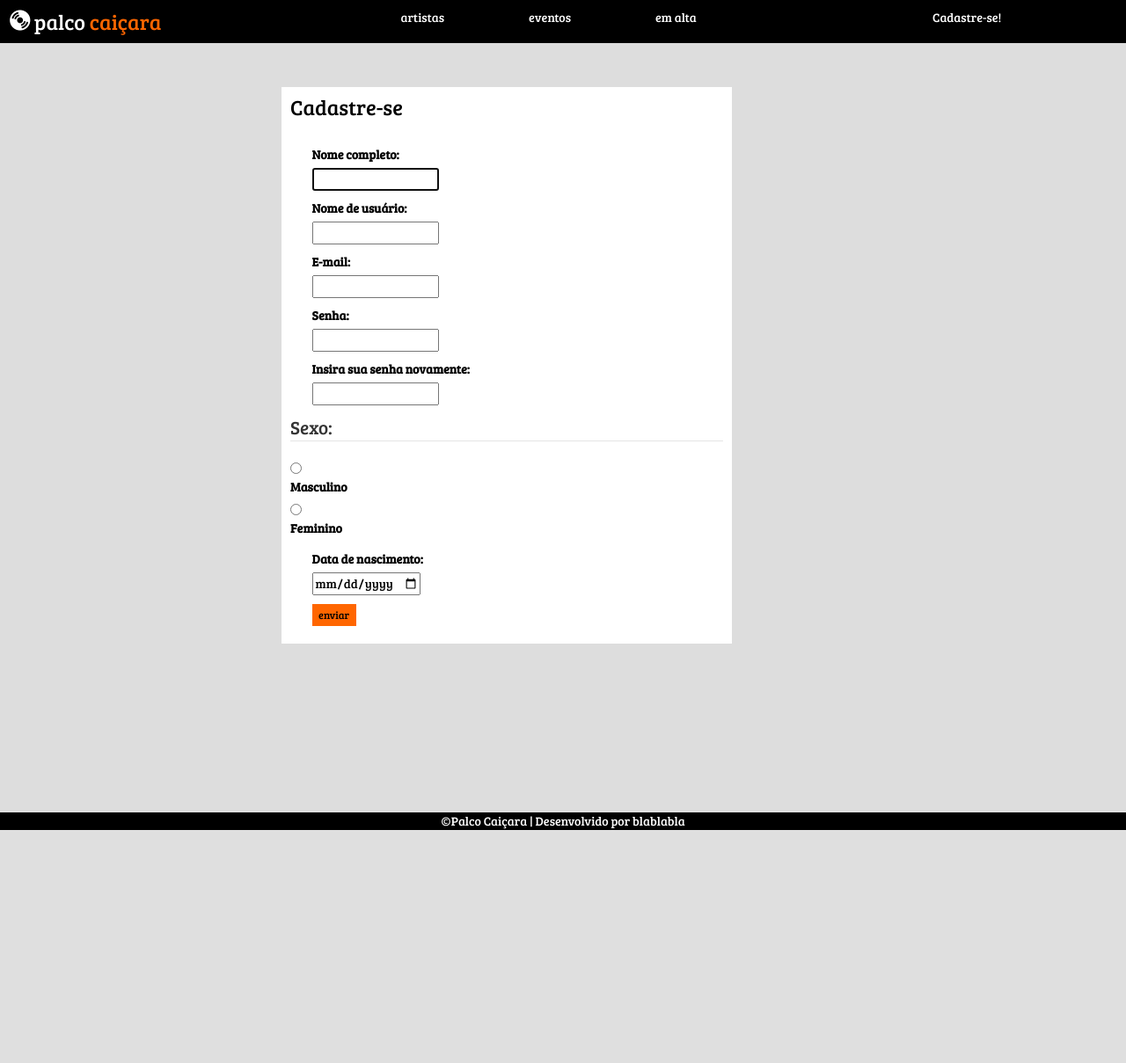
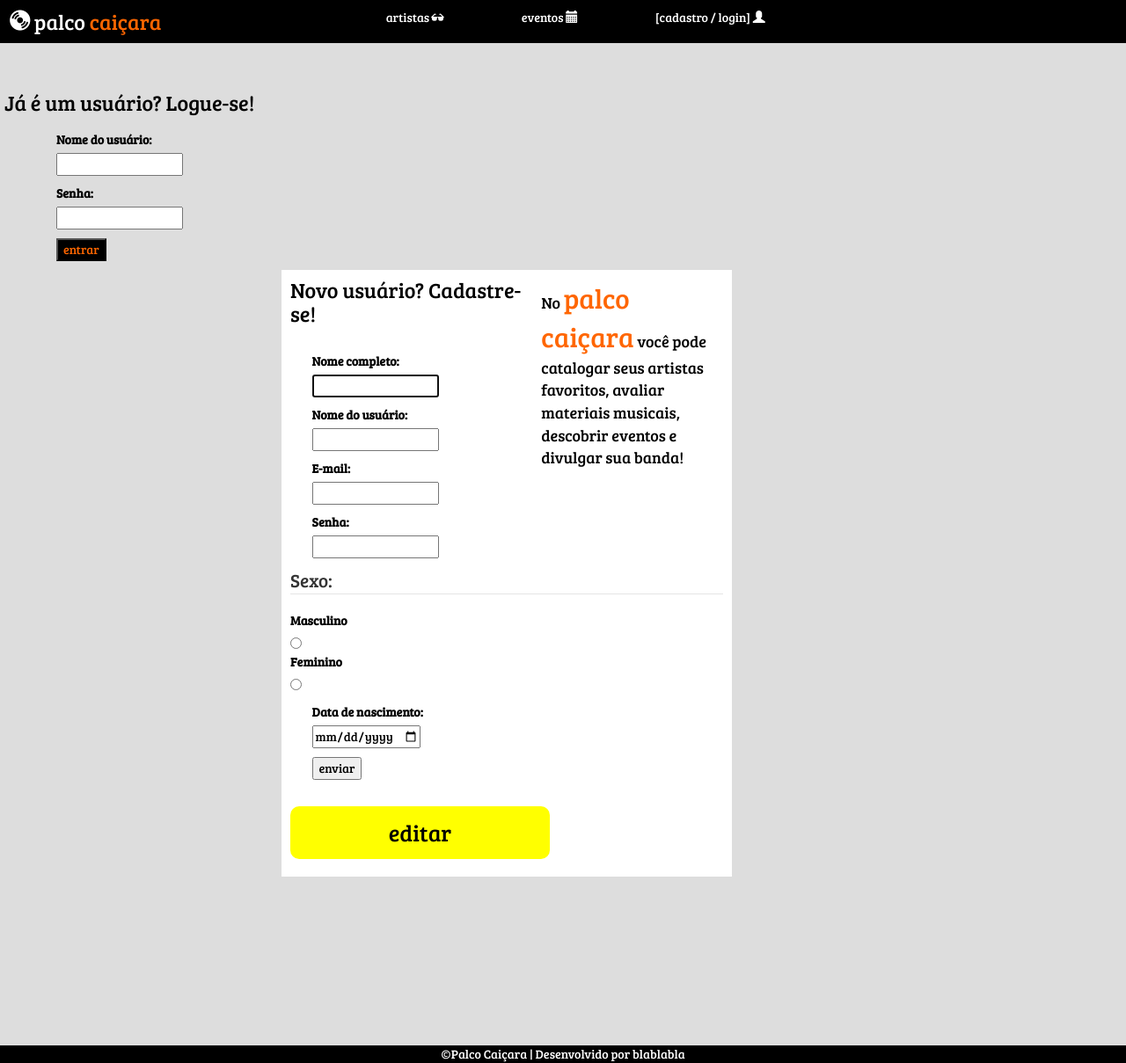
Before and after one commit to gvieiras/projeto-php, a CodeIgniter app: the page made by ci/application/views/cadastrousuario.php in a window 1280 px wide. Shown: the whole page at 88% size. Before the commit the page ends 944 px from the top, so only its background shows below. Run offline with CodeIgniter, Linux system fonts and the light colour scheme; some libraries are stand-ins or nearby versions.

Commit message:
Página front end com formulario para cadastro de um usuario e também autenticação do mesmo

```diff
--- a/ci/application/views/cadastrousuario.php
+++ b/ci/application/views/cadastrousuario.php
@@ -2,7 +2,7 @@
 <html lang="br">
     <head>
     <meta charset="UTF-8" />
-    <title>Palco Caiçara - Home</title>
+    <title>Palco Caiçara - Cadastro de usuário</title>
 
 
     <!--styles-->
@@ -23,26 +23,25 @@
             <ul>
                 <div class="row">
                     <div class="col-md-3">
-                    <li><h1><a href="home.html">
+                        <li id="palcocaicara"><h1><a href="home.html">
                             <span class="glyphicon glyphicon-cd" aria-hidden="true"></span> palco <span id="text-caicara">caiçara</span></a>
-                        </h1></li>
+                                              </h1>
+                        </li>
                     </div>
 
-                <!--tirar css inline dps-->
+                    <!--                            tirar css inline dps                                -->
+                    <!--                            tirar css inline dps                                -->
+                    <!--                            tirar css inline dps                                -->
                     <div class="col-md-2" style="text-align:right">
-                    <li style="margin:0"><a href="artistas.html">artistas</a></li>
+                        <a href="https://php-yolatengo.c9users.io/ci/artistas"><li style="margin:0">artistas  <span class="glyphicon glyphicon-sunglasses"></span></li></a>
                     </div>
 
                     <div class="col-md-2" style="text-align:center">
-                    <li style="margin:0"><a href="eventos.html">eventos</a></li>
-                </div>
-
-                <div class="col-md-3" style="text-align:left">
-                    <li style="margin:0"><a href="em_alta.html">em alta</a></li>
+                        <a href="https://php-yolatengo.c9users.io/ci/eventos"><li style="margin:0">eventos  <span class="glyphicon glyphicon-calendar"></span></li></a>
                     </div>
 
                     <div class="col-md-2">
-                    <li><a href="cadastro-usuario.html">Cadastre-se!</a></li>
+                        <a href="https://php-yolatengo.c9users.io/ci/cadastrousuario"><li>[cadastro / login] <span class="glyphicon glyphicon-user"></span></span></li></a>
                     </div>
                 </div>
             </ul>
@@ -51,8 +50,32 @@
         <div id="corpo">
 
         <!--ULTIMOS ARTISTAS SELECIONADOS-->
+        <div id="seguraTudo">
+            <div id="caixaLogin">
+                    <h1 style="margin:5px;margin-bottom:10px;position:absolute">Já é um usuário? Logue-se!</h1><br>
+
+                    <form name="logar" action="/ci/dbnome/autentica" method="post">
+                        <p>
+                            <label for="nome-usuario">Nome do usuário:</label>
+                                <input type="text" id="nome-usuario" name="nm_usuario" required/>
+                        </p>
+
+                        <p>
+                                <label for="senha">Senha:</label>
+                                <input type="password" id="senha" name="ds_senha" maxlength="12" required/>
+                        </p>
+                        <p>
+                                <input type="submit" class="botao_Enviar" name="cmdSend" value="entrar" style="background-color:black;color:#FF6600" />
+                        </p>
+
+                    </form>
+
+                </div>
             <main id="formulario-cadastrar">
-            <h1>Cadastre-se</h1>
+                <p style="float:right;width:40%;font-size:18px;margin-right:10px;padding:0">No <span id="plc" style="font-size:31px;color:#FF6600">palco caiçara</span> você pode catalogar seus artistas favoritos, avaliar materiais musicais, descobrir eventos e divulgar sua banda!</p>
+                <div id="caixaCadastro">
+                    <h1><span class="cadastro-h1">Novo usuário? Cadastre-se!</span></h1>
+
 
                     <form name="cadastro" action="/ci/dbnome/inserir" method="post">
                           <p>
@@ -61,7 +84,7 @@
                           </p>
 
                           <p>
-                        <label for="nome-usuario">Nome de usuário:</label>
+                                <label for="nome-usuario">Nome do usuário:</label>
                                 <input type="text" id="nome-usuario" name="nm_usuario" required/>
                           </p>
 
@@ -72,22 +95,18 @@
 
                           <p>
                                 <label for="senha">Senha:</label>
-                        <input type="password" id="senha" name="ds_senha" required/>
-                  </p>
-
-                  <p>
-                        <label for="re-senha">Insira sua senha novamente:</label>
-                        <input type="password" id="re-senha" name="reinserirsenhausuario" required/>
+                                <input type="password" id="senha" name="ds_senha" maxlength="12" required/>
                           </p>
 
                           <p>
                                 <fieldset>
                                 <legend>Sexo:</legend>
+                                      <label for="masculino">Masculino</label>
                                       <input type="radio" value="M" name="ic_sexo" required>
-                              <label for="masculino">Masculino</label>
 
+                                      <label for="feminino">Feminino</label>
                                       <input type="radio" value="F" name="ic_sexo" required>
-                              <label for="feminino">Feminino</label>
+
                                 </fieldset>
                           </p>
 
@@ -97,17 +116,20 @@
                           </p>
 
                           <p>
-                        <input type="submit" id="botao_Enviar" name="cmdSend" value="enviar" />
+                                <input type="submit" class="botao_Enviar" name="cmdSend" value="enviar" />
                           </p>
                     </form>
+                        <form action="https://php-yolatengo.c9users.io/ci/editarusuario" method="post">
+                                <input class="artistaBotao" type="submit" value="editar"></input>
+                        </form>
+                </div>
 
 
 
 
             </main>
 
-        <!--PROXIMOS EVENTOS-->
-        <br><br><br><br><br><br><br>
+            </div>
         </div>
         <footer>
             &copy;Palco Caiçara  |  Desenvolvido por blablabla
```
Lines whose indentation alone changed are shown as unchanged.
